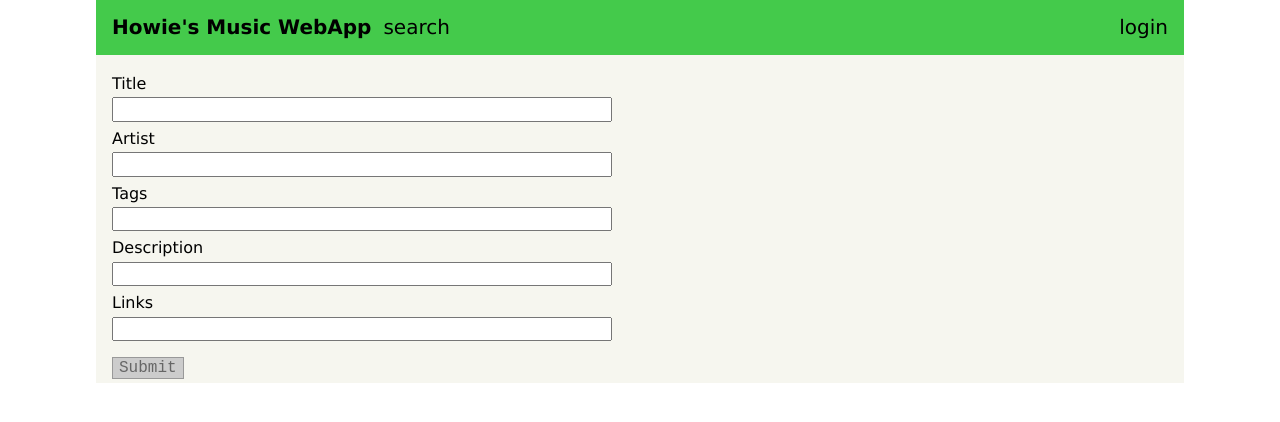
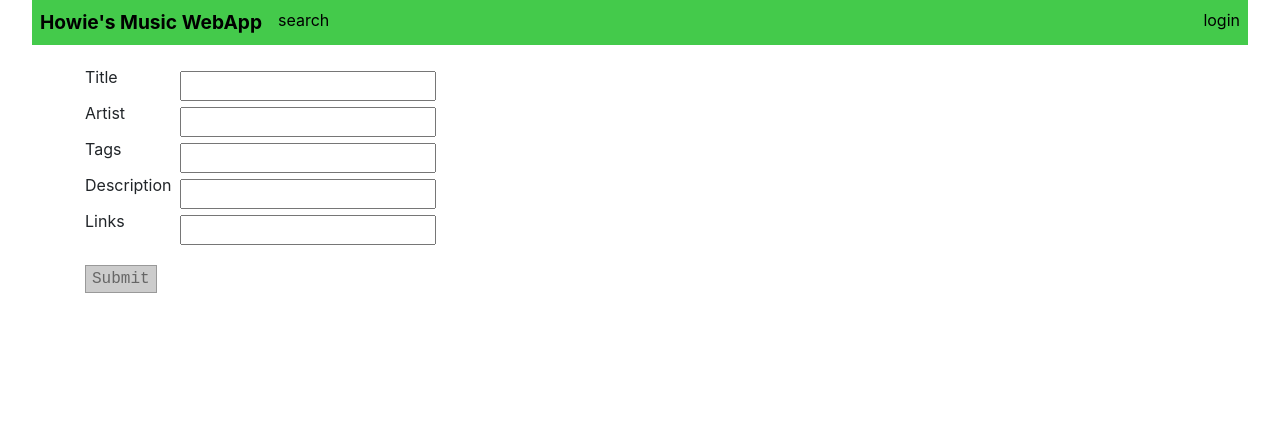
Before and after one commit to howardyang94/musicApp, a React (Create React App) app: page /create in a window 1280 px wide. Shown: the top 422 px of the page. Built offline with nearby package versions, Linux system fonts and the light colour scheme.

Commit message:
major css styles and overall function updates

```diff
--- a/package.json
+++ b/package.json
@@ -8,11 +8,14 @@
     "@testing-library/user-event": "^7.2.1",
     "apollo-boost": "^0.4.9",
     "apollo-link-context": "^1.0.20",
+    "bootstrap": "^4.5.2",
     "graphql": "^15.3.0",
     "prismic-reactjs": "^1.3.1",
     "react": "^16.13.1",
     "react-apollo": "^3.1.5",
+    "react-bootstrap": "^1.3.0",
     "react-dom": "^16.13.1",
+    "react-perfect-scrollbar": "^1.5.8",
     "react-router": "^5.2.0",
     "react-router-dom": "^5.2.0",
     "react-scripts": "3.4.1"
--- a/public/index.html
+++ b/public/index.html
@@ -24,8 +24,14 @@
       work correctly both with client-side routing and a non-root public URL.
       Learn how to configure a non-root public URL by running `npm run build`.
     -->
-    <!-- <link rel="stylesheet" href="https://unpkg.com/tachyons@4.12.0/css/tachyons.min.css"/> -->
-    <link rel="stylesheet" href="https://unpkg.com/tachyons/css/tachyons.min.css">
+    <!-- <link rel="stylesheet" href="https://unpkg.com/tachyons/css/tachyons.min.css"> -->
+    <link
+      rel="stylesheet"
+      href="https://maxcdn.bootstrapcdn.com/bootstrap/4.5.0/css/bootstrap.min.css"
+      integrity="sha384-9aIt2nRpC12Uk9gS9baDl411NQApFmC26EwAOH8WgZl5MYYxFfc+NcPb1dKGj7Sk"
+      crossorigin="anonymous"
+    />
+
 
     <script type="text/javascript" src="youtubePlayer.js"></script>
 
--- a/src/components/App.js
+++ b/src/components/App.js
@@ -8,11 +8,24 @@ import Header from './Header'
 import Login from './Login'
 import { Switch, Route } from 'react-router-dom'
 import Search from './Search';
+import 'bootstrap/dist/css/bootstrap.min.css';
+import 'react-perfect-scrollbar/dist/css/styles.css';
+import PerfectScrollbar from 'react-perfect-scrollbar'
 
 class App extends Component {
+
   render() {
+    // const ps = new PerfectScrollbar('#container')
+    const ps = new PerfectScrollbar('#container', {
+      wheelSpeed: 2,
+      wheelPropagation: true,
+      minScrollbarLength: 20
+    });
     return (
-      <div className="center w85">
+      <PerfectScrollbar
+              id="top"
+              // onScrollY={container => console.log(`scrolled to: ${container.scrollTop}.`)}
+              className="w95">
         <Header />
         <div className="ph3 pv1 background-gray">
           <Switch>
@@ -22,7 +35,7 @@ class App extends Component {
             <Route exact path="/search" component={Search} />
           </Switch>
         </div>
-      </div>
+      </PerfectScrollbar>
     )
   }
 }
--- a/src/components/CreateLink.js
+++ b/src/components/CreateLink.js
@@ -3,6 +3,9 @@ import { Mutation } from 'react-apollo'
 import gql from 'graphql-tag'
 import FormErrors from './FormErrors'
 import { FEED_QUERY } from './LinkList'
+import Container from 'react-bootstrap/Container'
+import Row from 'react-bootstrap/Row'
+import Col from 'react-bootstrap/Col'
 
 const POST_MUTATION = gql`
     mutation PostMutation($title: String!, $artist: String!, $tags: String, $description: String, $url: String) {
@@ -102,55 +105,83 @@ class CreateLink extends Component {
     render () {
         const { id, title, artist, tags, description, url } = this.state
         return(
-            <div>
+            <Container>
                 <div className="panel panel-default">
                     <FormErrors formErrors={this.state.formErrors} />
                 </div>
-                <div className="flex flex-column mt3">
+                    <Row>
+                        <Col className="submit-title" xs sm = "12" md lg = "2" xl = "1">
                             Title
+                        </Col>
+                        <Col>
                             <input
-                        className="mb2 mt1"
+                                className="item"
                                 name="title"
                                 value={title}
                                 onChange={e => this.handleInput(e, true)}
                                 type="text"
                                 required
                             />
+                        </Col>
+                    </Row>
+                    <Row>
+                        <Col className="submit-title" xs sm = "12" md lg = "2" xl = "1">
                             Artist
+                        </Col>
+                        <Col>
                             <input
-                        className="mb2 mt1"
+                                className="item"
                                 name="artist"
                                 value={artist}
                                 onChange={e => this.handleInput(e, true)}
                                 type="text"
                                 required
                             />
+                        </Col>
+                    </Row>
+                    <Row>
+                        <Col xs sm = "12" md lg = "2" xl = "1">
                             Tags
+                        </Col>
+                        <Col>
                             <input
-                        className="mb2 mt1"
+                                className="item"
                                 name="tags"
                                 value={tags}
                                 onChange={e => this.handleInput(e, true)}
                                 type="text"
                             />
+                        </Col>
+                    </Row>
+                    <Row>
+                        <Col xs sm = "12" md lg = "2" xl = "1">
                             Description
+                        </Col>
+                        <Col>
                         <input
-                        className="mb2 mt1"
+                            className="item"
                             name="description"
                             value={description}
                             onChange={e => this.handleInput(e)}
                             type="text"
                         />
+                        </Col>
+                    </Row>
+                    <Row>
+                        <Col xs sm = "12" md lg = "2" xl = "1">
                             Links
+                        </Col>
+                        <Col>
                             <input
-                        className="mb2 mt1"
+                                className="item"
                                 name="url"
                                 value={url}
                                 onChange={e => this.handleInput(e)}
                                 type="text"
                             />
-                </div>
-                <div hidden={this.state.edit}>
+                        </Col>
+                    </Row>
+                {!this.state.edit && (
                     <Mutation
                         mutation={POST_MUTATION}
                         variables={{title,artist,tags,description,url}}
@@ -164,10 +195,11 @@ class CreateLink extends Component {
                             })
                         }}
                     >
-                        {postMutation => <button className="button mt2" disabled={!this.state.formValid} onClick={postMutation}>Submit</button>}
+                        {postMutation => <button className="button submit-link" disabled={!this.state.formValid} onClick={postMutation}>Submit</button>}
                     </Mutation>
-                </div>
-                <div hidden={!this.state.edit}>
+                )}
+                {this.state.edit && (
+                    <div>
                         <button className="button mt2" onClick={() => this.complete('close')}>Close</button>
                         <button className="button mt2 ma3" onClick={() => this.complete('cancel')}>Discard Changes</button>
                         <Mutation
@@ -183,10 +215,9 @@ class CreateLink extends Component {
                                 </button>
                             )}
                         </Mutation>
-
-
                     </div>
-            </div>
+                )}
+            </Container>
         )
     }
 }
--- a/src/components/Header.js
+++ b/src/components/Header.js
@@ -7,29 +7,32 @@ class Header extends Component {
     render() {
         const authToken = localStorage.getItem(AUTH_TOKEN)
         return (
-          <div className="flex pa3 f4 justify-between headerColor">
-            <div className="flex flex-fixed black">
+          <div className="d-flex flex-row header">
+            {/* <div className="d-inline-flex flex-fixed black"> */}
+            <div className="p-2">
               {/* <div className="fw7 mr2">Howie's Music WebApp </div> */}
-              <Link to="/" className="fw7 mr2 no-underline black">
+              <Link to="/" className="header-title no-underline black">
                 Howie's Music WebApp
               </Link>
+              </div>
               {/* <Link to="/top" className="ml1 no-underline black">
                 Top
               </Link>
               <div className="ml1">|</div> */}
+              <div className="p-2 pointer">
                 <Link to="/search" className="ml1 no-underline black">
                   search
                 </Link>
+              </div>
+              <div className="p-2">
                 {authToken && (
-                <div className="flex">
-                  <div className="ml1">|</div>
                       <Link to="/create" className="ml1 no-underline black">
                         submit
                       </Link>
-                </div>
                 )}
               </div>
-            <div className="flex flex-fixed">
+            {/* <div className="flex flex-fixed"> */}
+            <div className="p-2 ml-auto">
               {authToken ? (
                 <div
                   className="ml1 pointer black"
--- a/src/components/Link.js
+++ b/src/components/Link.js
@@ -2,7 +2,10 @@ import React, { Component } from 'react'
 import CreateLink from './CreateLink'
 import gql from 'graphql-tag'
 import { Mutation } from 'react-apollo'
-
+import Container from 'react-bootstrap/Container'
+import Row from 'react-bootstrap/Row'
+import Col from 'react-bootstrap/Col'
+import Media from 'react-bootstrap/Media'
 // import { AUTH_TOKEN } from '../constants'
 // import { timeDifferenceForDate } from '../utils'
 const DELETE_MUTATION = gql`
@@ -71,7 +74,7 @@ class Link extends Component {
         if(youtubeUrl) {
             return (
             <iframe id={'yp' + (this.props.index)}
-                width="460" height="270"
+                width="440" height="300"
                 src={youtubeUrl}
             ></iframe>
             )
@@ -95,20 +98,26 @@ class Link extends Component {
         const postedBy = this.state.showPosted ? postedBy() : null
         // // const authToken = localStorage.getItem(AUTH_TOKEN)
         return (
-            <div>
-                <article className="bt bb b--black-10 self-center" hidden={this.state.edit}>
-                        <div className="flex flex-column flex-row-ns" >
+            <Media>
+                {!this.state.edit && (
+                    <Container fluid="lg" className="link" >
+                        <Row xs={1} s={1} md={1} lg={2} xl={2}>
+                            <Col xs sm = "12" md lg xl="5">
+                             {/* className="black-border"> */}
                                 {youtubePlayer}
-                            <div className="pl3-ns">
-                                <h1 className="f2 fw1 baskerville mt0 lh-title">{this.props.link.title}</h1><h2>{this.props.link.artist} </h2>
+                            </Col>
+                            <Col xs sm = "12" md lg xl="auto">
+                             {/* className="blue-border"> */}
+                                <h1 className="title">{this.props.link.title}</h1><h2 className="artist">{this.props.link.artist} </h2>
                                 <p className="f6 f5-l lh-copy">
                                     {this.props.link.description}
                                 </p>
                                 {tagsArr}
                                 {postedBy}
-                            </div>
-                        </div>
-                        <button className="button mt2" hidden={this.state.edit} onClick={() => this.setState({edit: !this.state.edit})}>edit</button>
+                            </Col>
+                            <Col xs sm md lg xl="auto">
+                            {/*   className="black-border"> */}
+                                <button className="button mt2" onClick={() => this.setState({edit: !this.state.edit})}>edit</button>
                                 <Mutation
                                     mutation={DELETE_MUTATION}
                                     variables={{id}}
@@ -118,8 +127,11 @@ class Link extends Component {
                                 >
                                     {deleteMutation => <button className="button mt2" onClick={deleteMutation}>delete</button>}
                                 </Mutation>
-                </article>
-                <div className="mb3" hidden={!this.state.edit}>
+                            </Col>
+                        </Row>
+                </Container>
+                )}
+                {this.state.edit &&
                     <CreateLink
                         id={id}
                         title={title}
@@ -129,9 +141,8 @@ class Link extends Component {
                         url={url}
                         editCallback={this.editCallback}
                     />
-                        {/* <button hidden={!this.state.edit} onClick={() => this.setState({edit: !this.state.edit})}>cancel</button> */}
-                </div>
-            </div>
+                }
+            </Media>
         )
     }
 }
--- a/src/components/Search.js
+++ b/src/components/Search.js
@@ -2,6 +2,9 @@ import React, { Component } from 'react'
 import { withApollo } from 'react-apollo'
 import gql from 'graphql-tag'
 import Link from './Link'
+import Container from 'react-bootstrap/Container'
+import Row from 'react-bootstrap/Row'
+import Col from 'react-bootstrap/Col'
 
 const FEED_SEARCH_QUERY = gql`
   query FeedSearchQuery($filter: String, $title: String, $artist: String, $tags: String, $match: String, $desc: String) {
@@ -32,48 +35,60 @@ class Search extends Component {
     tags:'',
     match:'',
     desc:'',
-    hidden: true
+    showAdv: false
   }
 
   render() {
     return (
-      <div>
-        <div className="pb2">
-          <label className="pr2" for="search">Search</label>
+      <Container>
+        <Row>
+          <Col xs sm = "12" md lg xl ="auto">Search</Col><Col xs sm md lg xl ="auto">
           <input
             id="search"
             type='text'
             onChange={e => this.setState({ filter: e.target.value })}
           />
-          <button className="button ml3" onClick={() => this.showSearch()}>{this.state.hidden?'Show':'Hide'} Advanced Search</button>
-        </div>
-        <div id="advancedSearch" hidden={this.state.hidden}>
-          Advanced Search
-          <div className="pt1">
-            <label className="pr2" for="title">Title</label>
+          </Col>
+          <Col>
+            <button className="button ml3" onClick={() => this.showSearch()}>{this.state.showAdv?'Hide':'Show'} Advanced Search</button>
+          </Col>
+        </Row>
+
+        {this.state.showAdv && (
+          <div id="advancedSearch">
+          <hr></hr>
+          <Row>
+          <Col xs sm = "12" md lg xl ="1">Title</Col>
+          <Col>
               <input
                 className="mr3"
                 id='title'
                 type='text'
                 onChange={e => this.setState({ title: e.target.value })}
               />
-            <label className="pr2" for="artist">Artist</label>
+            </Col>
+            <Col xs sm = "12" md lg xl ="1">Artist</Col>
+            <Col>
               <input
                 className="mr3"
                 id='artist'
                 type='text'
                 onChange={e => this.setState({ artist: e.target.value })}
               />
-          </div>
-          <div className="pt1">
-            <label className="pr2" for="tags">Tags</label>
+            </Col>
+          </Row>
+          <Row>
+          <Col xs sm = "12" md lg xl ="1">Tags</Col>
+          <Col>
             <input
               className="mr3"
               id='tags'
               type='text'
               onChange={e => this.setState({ tags: e.target.value })}
             />
-            <label className="pr2" for="match">Match
+            </Col>
+            <Col xs sm = "12" md lg xl ="1">Match</Col>
+            <Col>
               <select
                 id='match'
                 className="mr1 ml1"
@@ -83,27 +98,32 @@ class Search extends Component {
                 <option value="all">All</option>
               </select>
               Tags
-            </label>
-          </div>
-          <div className="pt1">
-            <label className="pr2" for="description">Description</label>
+            </Col>
+          </Row>
+
+          <Row>
+          <Col xs sm = "12" md lg xl ="1">Description</Col>
+          <Col>
               <input
                 id='description'
                 className="mr3"
-              type='text'
+                type='textarea'
                 onChange={e => this.setState({ desc: e.target.value })}
               />
-            </div>
-        </div>
+            </Col>
+
+          </Row>
           <button className="mt1 mb3 button" onClick={() => this._executeSearch()}>Search</button>
           {this.state.links.map((link, index) => (
             <Link key={link.id} link={link} index={index} />
           ))}
         </div>
+        )}
+      </Container>
     )
   }
   showSearch() {
-    this.setState({hidden: !this.state.hidden})
+    this.setState({showAdv: !this.state.showAdv})
   }
 
   _executeSearch = async () => {
--- a/src/styles/index.css
+++ b/src/styles/index.css
@@ -1,34 +1,52 @@
+html {
+  scroll-behavior: smooth;
+}
 body {
   margin: 0;
   padding: 0;
-  font-family: Verdana, Geneva, sans-serif;
+  /* font-family: Verdana, Geneva, sans-serif; */
+  color: white;
 }
-
+.container {
+  /* display: flex; */
+  flex-direction: column;
+}
 input {
   max-width: 500px;
 }
-
 .gray {
   color: #828282;
 }
-
-.headerColor {
-  background-color: #44ca4b;
-  /* padding: 20px 20px 20px; */
+.background-gray {
+  background-color:white
+   /* rgb(238, 246, 247); */
 }
-
-.background-gray {
-  background-color: rgb(246,246,239);
+.page-bottom{
+  margin-top: 30px;
+  text-align: right;
 }
-
 .f11 {
   font-size: 11px;
 }
-
-.w85 {
-  width: 85%;
+.no-underline {
+  text-decoration: none;
 }
-
+.black {
+  color: black;
+}
+.w95 {
+  width: 95%;
+  margin:auto;
+  scroll-behavior: auto;
+}
+.pointer {
+  cursor: pointer
+}
+article.b--black-10 {
+  padding: 20px 0px 20px;
+}
+/**********/
+/* Button */
 .button {
   font-family: monospace;
   font-size: 12pt;
@@ -49,15 +67,67 @@ button[disabled]{
   background-color: #cccccc;
   color: #666666;
 }
+/**********/
+/* Header */
+.header {
+  background-color: #44ca4b;
+  margin-bottom: 20px;
+  /* margin: 0px 0px 20px; */
+}
+.header-title {
+  font-size: larger;
+  font-weight: bolder;
+}
+.no-underline:hover {
+  text-decoration: none;
+  color: black;
 
+}
+/********/
+/* Link */
 .tag{
   border:solid 2px #d6d6d6d2;
-  background-color: rgba(234, 255, 254, 0.884);
+  border-radius: 6px;
+  background-color: rgba(234, 255, 235, 0.884);
+  margin:2px 5px;
+  padding: 2px 5px
+}
+.artist {
+  font-style: italic;
+  font-family: 'Perpetua';
+  font-size: 2.2em;
+  font-weight: bold;
+  /* color:rgb(196, 196, 196) */
+}
+.title {
+  text-align: left;
+  font-family: 'Perpetua', 'Century Gothic','Lucida Sans', 'Lucida Sans Regular', 'Lucida Grande', 'Lucida Sans Unicode', Geneva, Verdana, sans-serif;
+  font-weight: 600;
+  /* color:rgb(89, 192, 98) */
+}
+.link{
+  padding: 10px 0px 10px;
+  border-bottom: 1px solid #f1f1f1c7;
 
 }
-
-
-/* Link Styles */
-article.b--black-10 {
-  padding: 20px 0px 20px;
+.item {
+  margin-top: 6px;
 }
+.link-list {
+  margin-bottom: 30px;
+}
+.black-border {
+  border: solid 5px black;
+}
+.blue-border {
+  border: solid 5px blue;
+}
+label{
+  margin-right: 10px;
+}
+.submit-link {
+  margin-top: 20px
+}
+.submit-title {
+  vertical-align: bottom;
+}
```
Also changed, not shown: src/components/LinkList.js (+8 -3 lines), src/components/Login.js (+18 -8 lines), 1 other file (tests, documents, lock files or other folders). Lines whose indentation alone changed are shown as unchanged.
